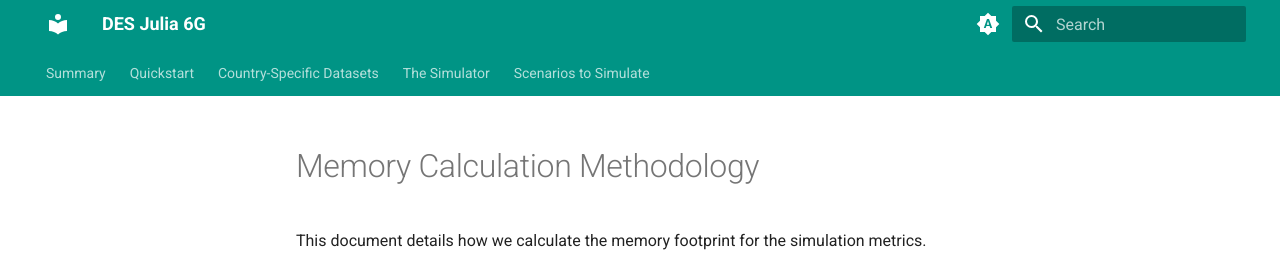
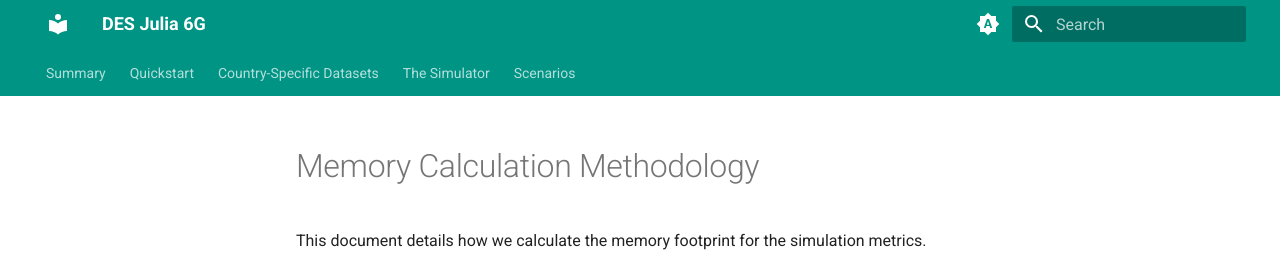
Before and after one commit to Fundacio-i2CAT/PLMN-GraphSim, an MkDocs documentation site: the page built from docs/memory_calculation.md, in a window 1280 px wide. Shown: the top 257 px of the page. Built offline with MkDocs 1.6.1 and Material for MkDocs 9.7.7, drawn with Linux system fonts in a browser that asks for light colours.

Commit message:
Update doc

```diff
--- a/mkdocs.yml
+++ b/mkdocs.yml
@@ -17,7 +17,7 @@ nav:
       - Simulation Configuration: simulation-details/simulation-configuration.md
       - UPF Placement Strategy: simulation-details/k-means.md
       - Mobility Models: simulation-details/mobility-models.md
-  - Scenarios to Simulate:
+  - Scenarios:
       - Single-Tier Architecture:
           - scenarios/single_tier_architecture/setup.md
           - scenarios/single_tier_architecture/analysis.md
```
